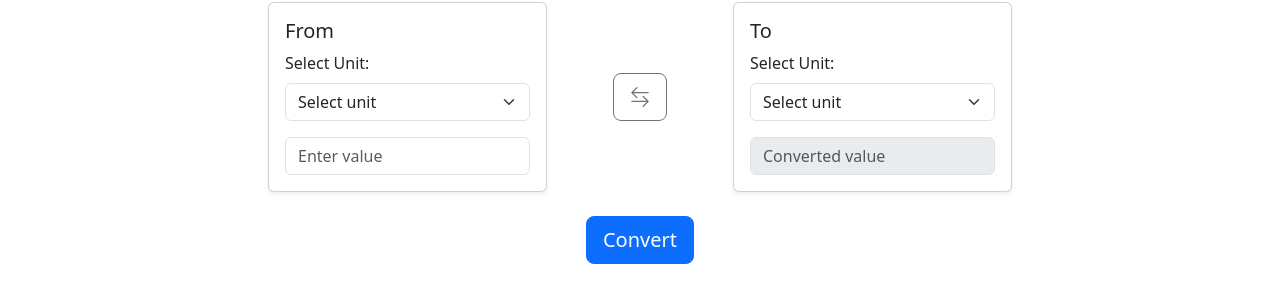
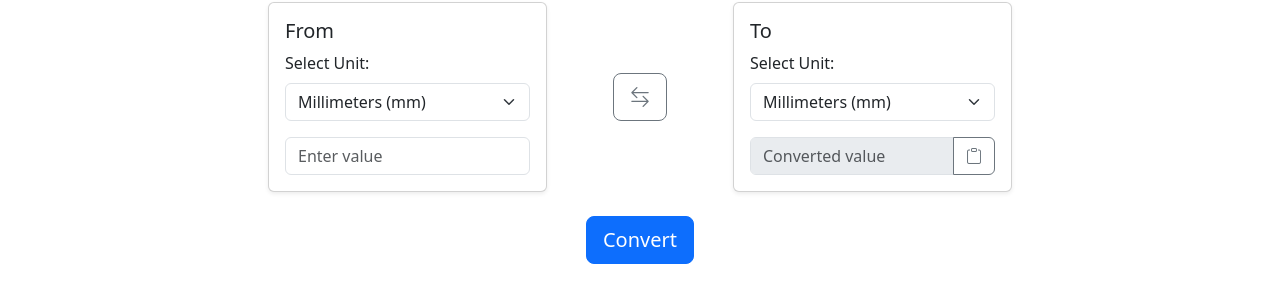
Before and after one commit to KhalinGH/Unit-Conversion, a plain HTML site: page index.html in a window 1280 px wide. Shown: the part 174-476 px from the top of the page. Drawn offline with nearby package versions, Linux system fonts and the light colour scheme.

Commit message:
minor change

```diff
--- a/index.html
+++ b/index.html
@@ -43,7 +43,6 @@
                         <div class="mb-3">
                             <label for="from-unit" class="form-label">Select Unit:</label>
                             <select id="from-unit" class="form-select">
-                                <option value="0">Select unit</option>
                                 <option value="millimeters">Millimeters (mm)</option>
                                 <option value="centimeters">Centimeters (cm)</option>
                                 <option value="meters">Meters (M)</option>
@@ -72,7 +71,6 @@
                         <div class="mb-3">
                             <label for="to-unit" class="form-label">Select Unit:</label>
                             <select id="to-unit" class="form-select">
-                                <option value="0">Select unit</option>
                                 <option value="millimeters">Millimeters (mm)</option>
                                 <option value="centimeters">Centimeters (cm)</option>
                                 <option value="meters">Meters (M)</option>
@@ -82,7 +80,12 @@
                                 <option value="feet">Feet</option>
                             </select>
                         </div>
-                        <input id="to-value" type="number" class="form-control" placeholder="Converted value" disabled>
+                        <div class="input-group">
+                            <input id="to-value" type="number" class="form-control" placeholder="Converted value" disabled>
+                            <button id="copy-button" class="btn btn-outline-secondary" type="button" title="Copy to Clipboard" onclick="copy()">
+                                <i class="bi bi-clipboard"></i>
+                            </button>
+                        </div>
                     </div>
                 </div>
             </div>
--- a/js/script.js
+++ b/js/script.js
@@ -119,3 +119,25 @@ function getConversionCategory(){
     if (path.includes("index")) return "length";
     if (path.includes("weight")) return "weight";
 }
+
+function copy(){
+    let copyText = document.getElementById("to-value").value;
+
+    if (copyText){
+        navigator.clipboard.writeText(copyText);
+        const copyButton = document.getElementById('copy-button');
+        copyButton.innerHTML = '<i class="bi bi-clipboard-check"></i>';
+        copyButton.title = "Copied!";
+
+        setTimeout(() =>{
+            copyButton.innerHTML = '<i class="bi bi-clipboard"></i>';
+            copyButton.title = "Copy to Clipboard";
+        }, 2000);
+    }
+    else{
+        alert("No value to copy.");
+    }
+
+    copyText.select();
+    copyText
+}
```
Also changed, not shown: weight.html (+6 -1 lines).
